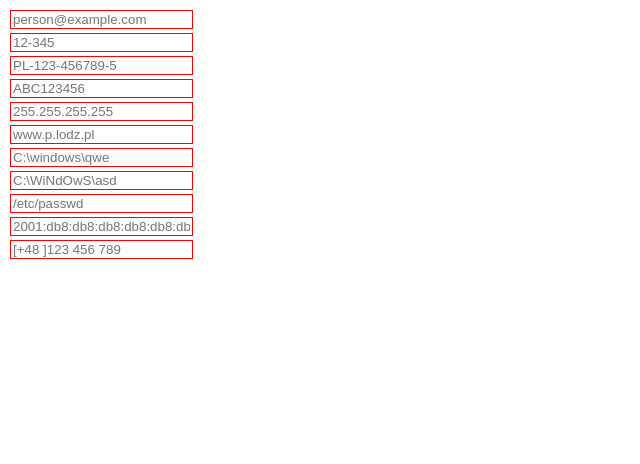
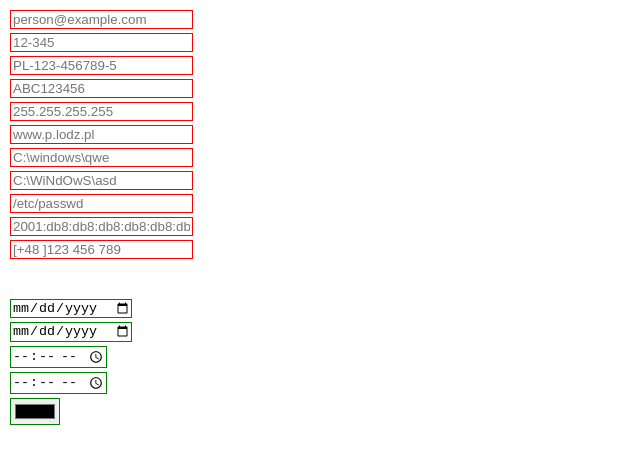
Before and after one commit to YotsuyaNight/ipm_z_1, a plain HTML site: page z2/index.html in a window 1280 px wide. Shown: the whole page, without its empty margins (0-640 px from the left). Drawn offline with Linux system fonts and the light colour scheme.

Commit message:
Add different input types

```diff
--- a/z2/index.html
+++ b/z2/index.html
@@ -41,6 +41,12 @@
             <input pattern="^/etc/[a-zA-Z\d.-_]+$" required placeholder="/etc/passwd" /><br>
             <input pattern="^([a-f\d]{1,4})(:([a-f\d]{1,4})){7}$" required placeholder="2001:db8:db8:db8:db8:db8:db8:db8" /><br>
             <input pattern="^(\+\d{1,2} )?\d{3} \d{3} \d{3}$" required placeholder="[+48 ]123 456 789" /><br>
+            <br><br>
+            <input type="date" /><br>
+            <input type="date" /><br>
+            <input type="time" /><br>
+            <input type="time" /><br>
+            <input type="color" /><br>
         </form>
     </body>
 </html>
```
